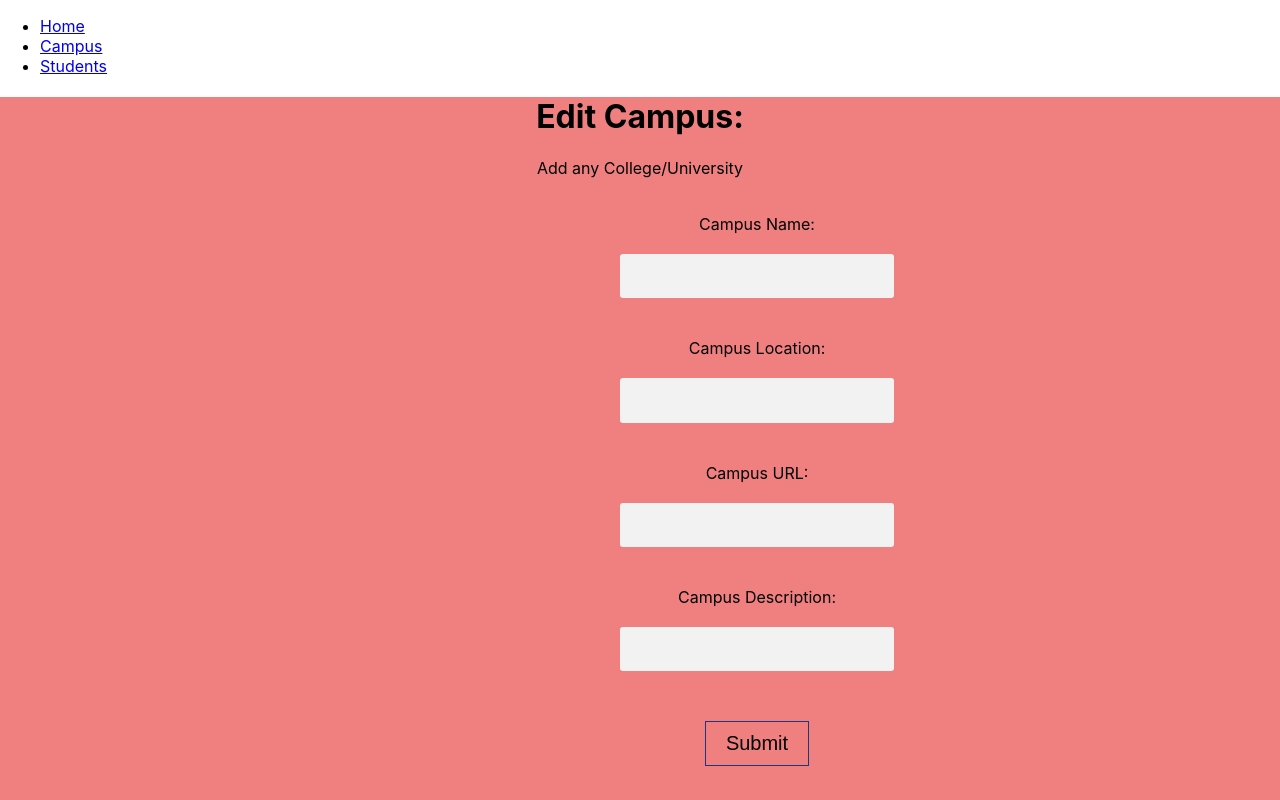
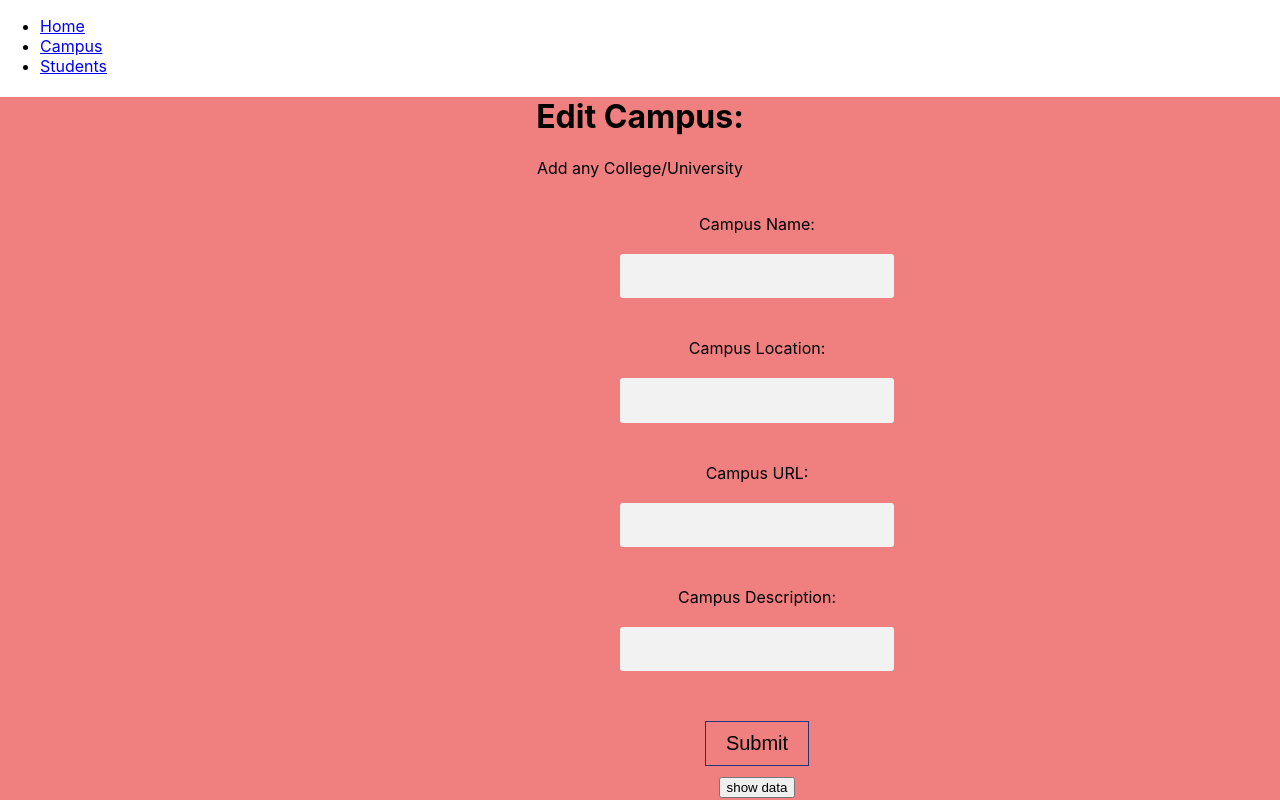
Before and after one commit to cruzgx/Crud-Campus-and-Students-Project, a React (Create React App) app: page /EditCampus in a window 1280 px wide. Shown: the top 800 px of the page. Built offline with nearby package versions, Linux system fonts and the light colour scheme.

Commit message:
Able to send data to backend and then display it on the webpage

```diff
--- a/package.json
+++ b/package.json
@@ -7,6 +7,8 @@
     "@testing-library/react": "^11.2.7",
     "@testing-library/user-event": "^12.8.3",
     "axios": "^0.21.1",
+    "body-parser": "^1.19.0",
+    "cors": "^2.8.5",
     "express": "^4.17.1",
     "pg": "^8.6.0",
     "react": "^17.0.2",
--- a/src/Campus.js
+++ b/src/Campus.js
@@ -1,6 +1,7 @@
 import React from "react";
 import { useState } from "react";
 import AddCampus from "./AddCampus";
+import axios from "axios";
 // import LehmanImage from "./images/lehman-img.png";
 
 const CAMPUSES = [
@@ -24,20 +25,63 @@ const CAMPUSES = [
   {
     name: "Baruch College",
     location: "NY, NY",
-    image:"https://upload.wikimedia.org/wikipedia/commons/c/c3/Baruch_College_CUNY_logo.jpg",
+    image:
+      "https://upload.wikimedia.org/wikipedia/commons/c/c3/Baruch_College_CUNY_logo.jpg",
 
     description: "One of the best CUNY colleges",
-  }
-
-
+  },
 ];
 
 class Campus extends React.Component {
   constructor(props) {
     super(props);
+    this.state = {
+      posts: [],
+    };
   }
 
+  displayData = (e) => {
+    e.preventDefault();
+    axios
+      .get("/getCampus")
+      .then((response) => {
+        this.setState({
+          posts: response.data.rows,
+        });
+        console.log(this.state.posts);
+      })
+      .catch(() => {
+        alert("Error");
+      });
+  };
+
+  // deleteData = (e, id) => {
+  //   e.preventDefault();
+  //   axios.delete(`/deleteCampus/${id}`).then((response) => {
+  //     this.setState({
+  //       posts: response.data.rows,
+  //     });
+  //     this.state.posts.filter((val) => {
+  //       return val.id != id;
+  //     });
+  //   });
+  // };
+
   render() {
+    let display = [];
+    display = this.state.posts.map((val, key) => {
+      return (
+        <div id="campus-card">
+        <h3>{val.id}</h3>
+          <h3>Campus Name: {val.campusName}</h3>
+          <h3>Location: {val.campusLocation}</h3>
+          <h3>Image: {val.campusUrl}</h3>
+          <h3>Description: {val.campusDescription}</h3>
+          {/* <button onClick={this.deleteData }>Delete</button> */}
+        </div>
+      );
+    });
+
     return (
       <div id="campus-page">
         <h1 id="all-campus">All Campuses</h1>
@@ -53,7 +97,7 @@ class Campus extends React.Component {
         {CAMPUSES.map((val, index) => (
           <div id="campus-card">
             <div key={index}>
-            <img className="college-img" src={val.image}></img>
+              <img className="college-img" src={val.image}></img>
               <h3>Name: {val.name}</h3>
               <h3> Location: {val.location}</h3>
 
@@ -61,6 +105,8 @@ class Campus extends React.Component {
             </div>
           </div>
         ))}
+        <button onClick={this.displayData}>Display data</button>
+        <div>{display}</div>
       </div>
     );
   }
--- a/src/EditCampus.js
+++ b/src/EditCampus.js
@@ -1,6 +1,6 @@
 import React from "react";
 import "./styling/EditCampus.css";
-import axios from 'axios'
+import axios from "axios";
 
 class EditCampus extends React.Component {
   constructor(props) {
@@ -9,19 +9,16 @@ class EditCampus extends React.Component {
       campusName: "",
       campusLocation: "",
       campusImg: "",
-      campusDescript: ""
+      campusDescript: "",
+      posts: [],
     };
     this.handleCampusChange = this.handleCampusChange.bind(this);
     this.handleChange = this.handleChange.bind(this);
-
   }
 
-
-  handleChange(e){
-    this.setState({[e.target.name]: e.target.value});
-
+  handleChange(e) {
+    this.setState({ [e.target.name]: e.target.value });
   }
-
 
   handleCampusChange(e) {
     e.preventDefault();
@@ -50,12 +47,16 @@ class EditCampus extends React.Component {
       alert("Cannot leave empty!");
     }
 
-    console.log(cm, loc, url,description);
+    console.log(cm, loc, url, description);
 
-    this.setState({campusName: document.getElementById("campusName").value });
-    this.setState({campusLocation: document.getElementById("campusLoc").value,});
-    this.setState({campusImg: document.getElementById("campusImg").value });
-    this.setState({campusDescript: document.getElementById("campusDescript").value,});
+    this.setState({ campusName: document.getElementById("campusName").value });
+    this.setState({
+      campusLocation: document.getElementById("campusLoc").value,
+    });
+    this.setState({ campusImg: document.getElementById("campusImg").value });
+    this.setState({
+      campusDescript: document.getElementById("campusDescript").value,
+    });
 
     this.setState({ isInputValid: true });
 
@@ -72,17 +73,15 @@ class EditCampus extends React.Component {
     // .then(data => console.log(data))
     // .catch(err => console.log(err));
 
-
-
     (async () => {
       //console.log(values);
-        const rawResponse = await fetch('/campusEdit', {
-          method: 'POST',
+      const rawResponse = await fetch("/campusEdit", {
+        method: "POST",
         headers: {
-            'Accept': 'application/json',
-             'Content-type': 'application/json'
+          Accept: "application/json",
+          "Content-type": "application/json",
         },
-          body: JSON.stringify(values)
+        body: JSON.stringify(values),
       });
       const content = await rawResponse.json();
 
@@ -91,6 +90,25 @@ class EditCampus extends React.Component {
 
     alert("campus has been submitted");
   }
+
+
+  // componentDidUpdate(){
+  //   this.displayData();
+  // }
+  displayData = (e) => {
+    e.preventDefault();
+    axios
+      .get("/getCampus")
+      .then((response) => {
+       this.setState({
+           posts : response.data.rows
+          })
+        console.log("Data received");
+      })
+      .catch(() => {
+        alert("Error");
+      });
+  };
 
   isValidUrl(str) {
     var pattern = new RegExp(
@@ -106,6 +124,19 @@ class EditCampus extends React.Component {
   }
 
   render() {
+    let display = [];
+    display= this.state.posts.map((val,key) =>{
+      return <div>
+      <h3>{val.campusName}</h3>
+      <h3>{val.campusLocation}</h3>
+      <h3>{val.campusUrl}</h3>
+      <h3>{val.campusDescription}</h3>
+
+      </div>
+    })
+
+
+
     return (
       <div id="campus-header">
         <h1>Edit Campus:</h1>
@@ -120,7 +151,6 @@ class EditCampus extends React.Component {
             className="campus-input"
             value={this.state.campusName}
             onChange={this.handleChange}
-
           />
           <br></br>
 
@@ -133,7 +163,6 @@ class EditCampus extends React.Component {
             className="campus-input"
             value={this.state.campusLocation}
             onChange={this.handleChange}
-
           />
           <br></br>
 
@@ -146,7 +175,6 @@ class EditCampus extends React.Component {
             className="campus-input"
             value={this.state.campusImg}
             onChange={this.handleChange}
-
           />
           <br></br>
 
@@ -159,13 +187,19 @@ class EditCampus extends React.Component {
             className="campus-input"
             value={this.state.campusDescript}
             onChange={this.handleChange}
-
           ></input>
           <br></br>
 
           <button id="submitbutton-campus" onClick={this.handleCampusChange}>
             Submit
           </button>
+          <br></br>
+          <button onClick={this.displayData} action="./Campus">show data</button>
+          {/* <form action="./Campus">
+          <input id="" value="View Campuses" type="submit" /> */}
+          {display}
+        {/* </form> */}
+
         </form>
       </div>
     );
```
Also changed, not shown: src/backend/index.js (+31 -2 lines), 1 other file (tests, documents, lock files or other folders). Lines whose indentation alone changed are shown as unchanged.
